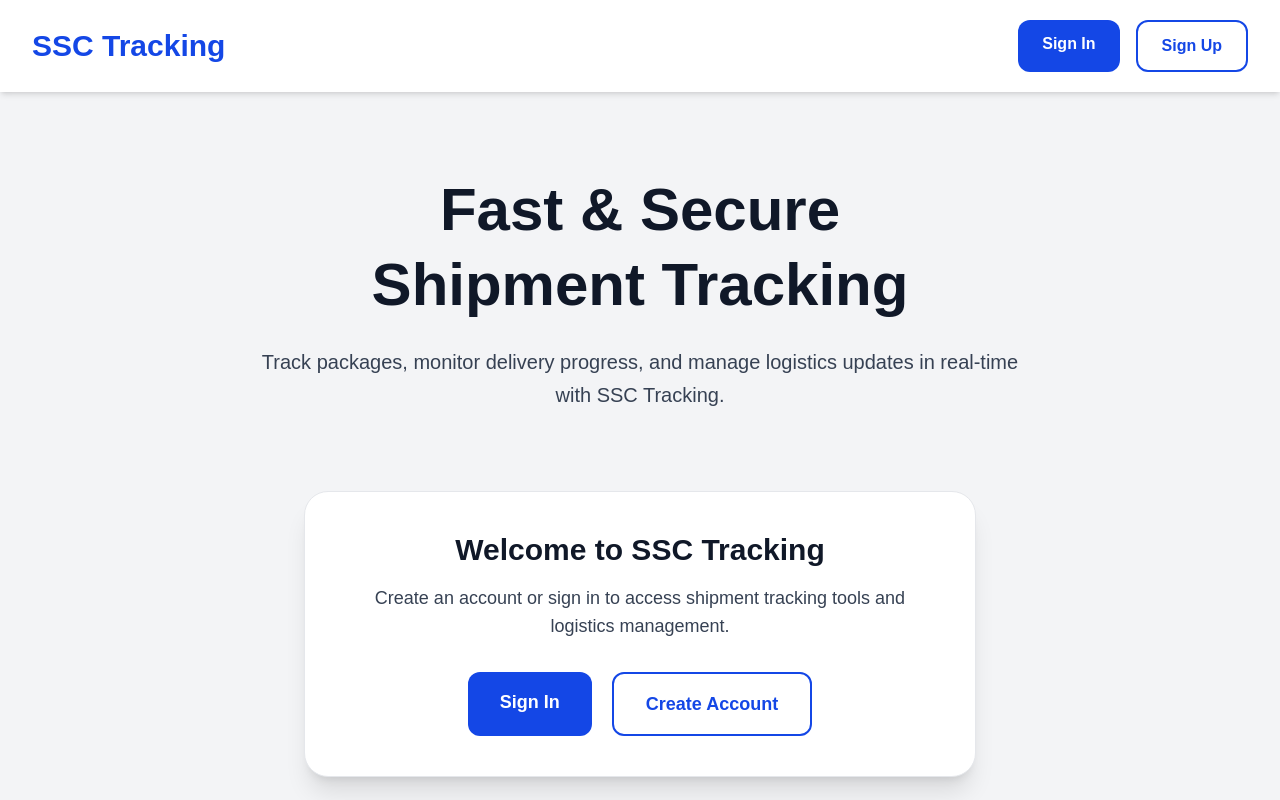
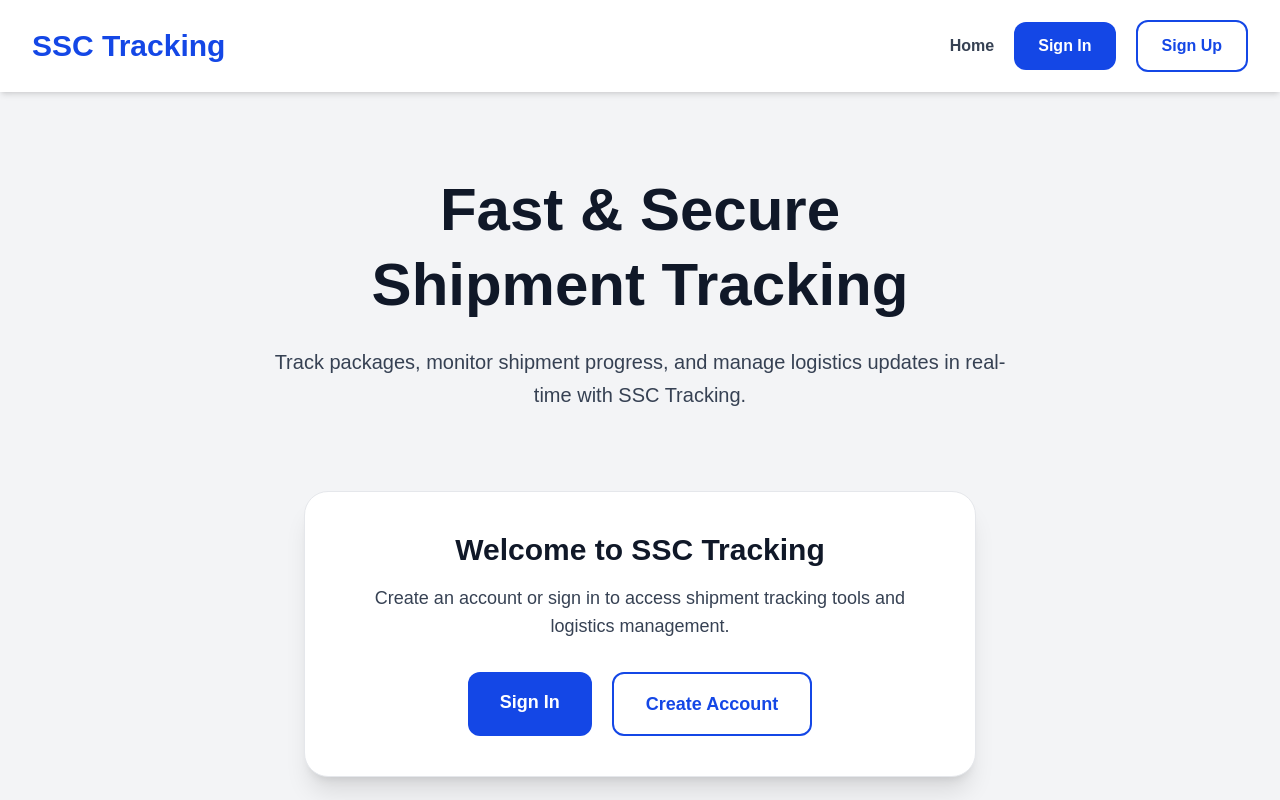
Before and after one commit to mallorydumondintltravelsorg-wq/ssc-tracking, a Next.js app: page / in a window 1280 px wide. Shown: the top 800 px of the page. Built offline with nearby package versions, Linux system fonts and the light colour scheme; no server answers.

Commit message:
Complete homepage redesign

```diff
--- a/src/app/page.tsx
+++ b/src/app/page.tsx
@@ -56,17 +56,41 @@ export default function Home() {
     <main className="min-h-screen bg-gray-100 text-black">
 
       {/* NAVBAR */}
-      <nav className="bg-white shadow-md px-8 py-5 flex items-center justify-between">
+      <nav className="bg-white shadow-md px-8 py-5 flex items-center justify-between flex-wrap gap-4">
 
         <h1 className="text-3xl font-extrabold text-blue-700">
           SSC Tracking
         </h1>
 
-        <div className="flex gap-4">
+        <div className="flex items-center gap-5 flex-wrap">
+
+          <a
+            href="/"
+            className="text-gray-700 hover:text-blue-700 font-semibold transition"
+          >
+            Home
+          </a>
+
+          {session && (
+            <>
+              <a
+                href="/admin"
+                className="text-gray-700 hover:text-blue-700 font-semibold transition"
+              >
+                Admin
+              </a>
+
+              <a
+                href="/support"
+                className="text-gray-700 hover:text-blue-700 font-semibold transition"
+              >
+                Support
+              </a>
+            </>
+          )}
 
           {!session ? (
             <>
-
               <a
                 href="/login"
                 className="bg-blue-700 hover:bg-blue-800 text-white px-6 py-3 rounded-xl font-bold transition"
@@ -80,7 +104,6 @@ export default function Home() {
               >
                 Sign Up
               </a>
-
             </>
           ) : (
 
@@ -95,6 +118,7 @@ export default function Home() {
           )}
 
         </div>
+
       </nav>
 
       {/* HERO */}
@@ -106,7 +130,7 @@ export default function Home() {
         </h2>
 
         <p className="mt-6 text-xl text-gray-700 max-w-3xl mx-auto leading-relaxed">
-          Track packages, monitor delivery progress,
+          Track packages, monitor shipment progress,
           and manage logistics updates in real-time
           with SSC Tracking.
         </p>
```
